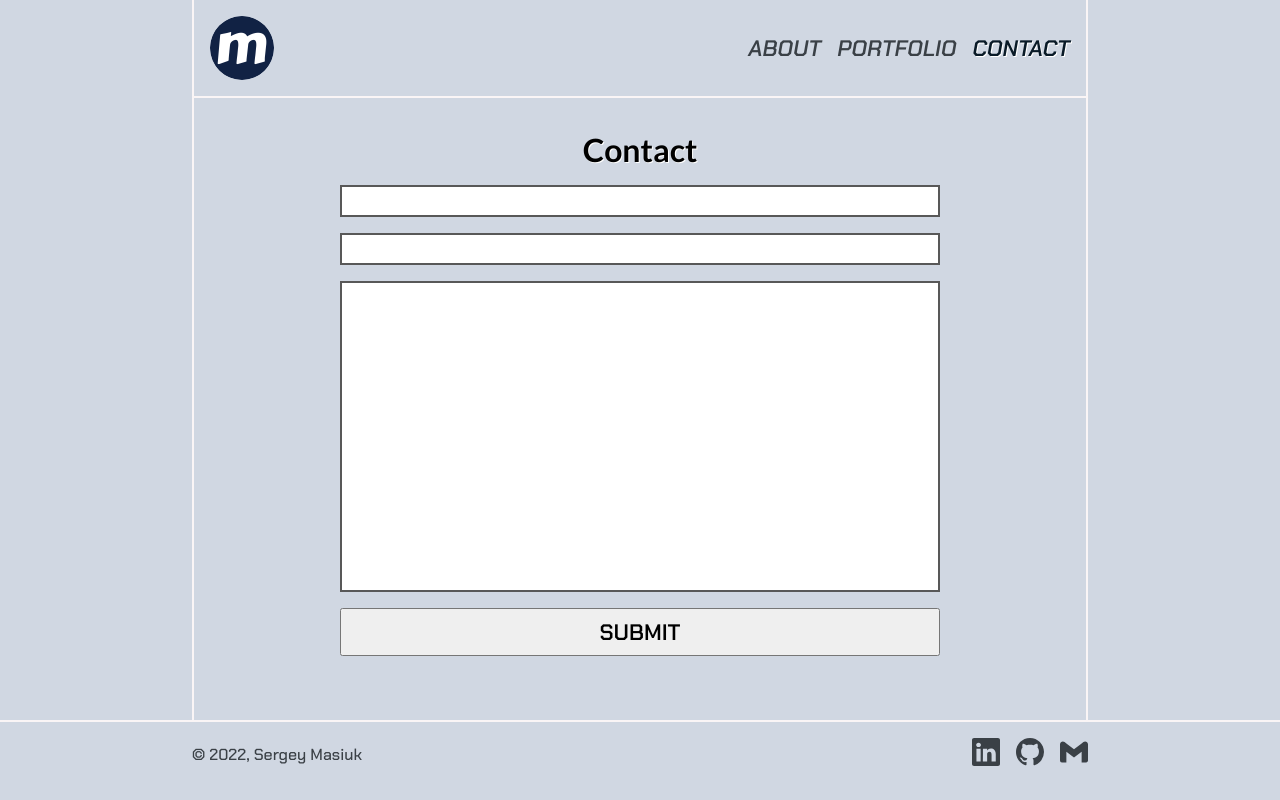
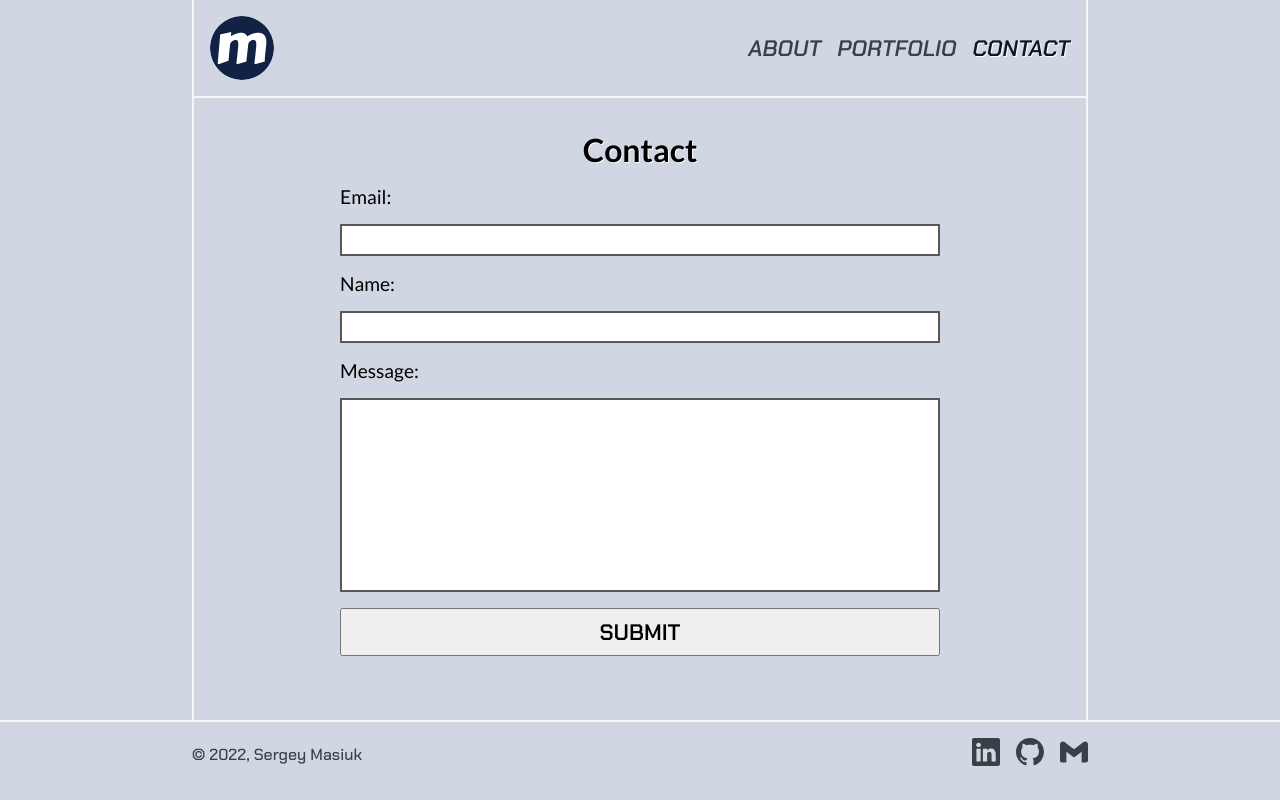
Before and after one commit to mayerror/sergeymasiuk, a React (Create React App) app in the folder sergeymasiuk/: page /#/contact in a window 1280 px wide. Built offline with nearby package versions, Linux system fonts and the light colour scheme.

Commit message:
feat: implement errors handling

```diff
--- a/sergeymasiuk/package.json
+++ b/sergeymasiuk/package.json
@@ -3,6 +3,9 @@
   "version": "0.1.0",
   "private": true,
   "dependencies": {
+    "@emotion/react": "^11.10.5",
+    "@emotion/styled": "^11.10.5",
+    "@mui/material": "^5.11.9",
     "@testing-library/jest-dom": "^5.16.5",
     "@testing-library/react": "^13.4.0",
     "@testing-library/user-event": "^13.5.0",
--- a/sergeymasiuk/src/assets/styles/_variables.scss
+++ b/sergeymasiuk/src/assets/styles/_variables.scss
@@ -6,6 +6,7 @@ $main-color-dark: #7f807f;
 $main-color-hard: #585858;
 $main-color-hard-dark: #091a27;
 $main-color-font: #3a4046;
+$main-color-error: #db2345;
 
 $second-color: #fc9700;
 $second-color-light: #ffc673;
--- a/sergeymasiuk/src/pages/Contact/Contact.css
+++ b/sergeymasiuk/src/pages/Contact/Contact.css
@@ -23,7 +23,7 @@
 }
 
 .contact__input {
-  font-size: 1.2rem;
+  font-size: 1rem;
   font-weight: 400;
   font-family: "Lato", sans-serif;
   padding-left: 0.3rem;
@@ -36,9 +36,22 @@
 
 .contact__text {
   width: 100%;
-  font-size: 1.2rem;
+  font-size: 1rem;
   flex: 1 1;
   resize: none;
+}
+
+.contact__label {
+  font-size: 1.2rem;
+  font-weight: 400;
+  font-family: "Lato", sans-serif;
+  text-align: left;
+}
+
+.contact__wrapper {
+  display: flex;
+  gap: 1rem;
+  align-items: center;
 }
 
 .contact__submit {
@@ -50,3 +63,12 @@
   margin-bottom: 2rem;
   cursor: pointer;
 }
+
+.contact__error {
+  display: inline-block;
+  border: 1px solid #b9a4a4;
+  background-color: #db2345;
+  padding: 0 0.4rem;
+  color: #fff;
+  border-radius: 0.2rem;
+}
--- a/sergeymasiuk/src/pages/Contact/Contact.scss
+++ b/sergeymasiuk/src/pages/Contact/Contact.scss
@@ -24,7 +24,7 @@
   }
 
   &__input {
-    font-size: 1.2rem;
+    font-size: 1rem;
     font-weight: 400;
     font-family: "Lato", sans-serif;
     padding-left: 0.3rem;
@@ -37,10 +37,23 @@
 
   &__text {
     width: 100%;
-    font-size: 1.2rem;
+    font-size: 1rem;
     flex: 1 1;
     resize: none;
     // height: 400px;
+  }
+
+  &__label {
+    font-size: 1.2rem;
+    font-weight: 400;
+    font-family: "Lato", sans-serif;
+    text-align: left;
+  }
+
+  &__wrapper {
+    display: flex;
+    gap: 1rem;
+    align-items: center;
   }
 
   &__submit {
@@ -52,4 +65,13 @@
     margin-bottom: 2rem;
     cursor: pointer;
   }
+
+  &__error {
+    display: inline-block;
+    border: 1px solid #b9a4a4;
+    background-color: $main-color-error;
+    padding: 0 0.4rem;
+    color: #fff;
+    border-radius: 0.2rem;
+  }
 }
--- a/sergeymasiuk/src/pages/Contact/Contact.tsx
+++ b/sergeymasiuk/src/pages/Contact/Contact.tsx
@@ -1,28 +1,50 @@
 import './Contact.scss';
 import { useForm } from 'react-hook-form';
+import { FcCheckmark } from 'react-icons/fc';
 
 type FormData = {
   email: string;
   name: string;
+  text: string;
 };
 
 function Contact() {
   const {
     register,
     handleSubmit,
-    watch,
-    formState: { errors },
+    reset,
+    formState: { errors, isSubmitSuccessful },
   } = useForm<FormData>();
 
-  const onSubmit = (data: FormData) => console.log(data);
-  const onError = (errorData: any) => console.log(errorData);
+  const onSubmit = (data: FormData) => {
+    console.log(data);
+    reset();
+  };
+  const onError = (errorData: any) => {
+    console.log(errorData);
+  };
 
   return (
     <main className="main contact">
-      <h1 className="contact__title">Contact</h1>
+      <div className="contact__wrapper">
+        <h1 className="contact__title">Contact</h1>
+        {isSubmitSuccessful && <FcCheckmark size={22} />}
+      </div>
       <form className="contact__form" noValidate onSubmit={handleSubmit(onSubmit, onError)}>
+        <div className="contact__wrapper">
+          <label className="contact__label" htmlFor="email">
+            Email:
+          </label>
+          {errors.email && errors.email.type === 'required' && (
+            <p className="contact__error">Email is required</p>
+          )}
+          {errors.email && errors.email.type === 'pattern' && (
+            <p className="contact__error">This is not an email</p>
+          )}
+        </div>
         <input
           className="contact__input contact__single"
+          id="email"
           type="email"
           {...register('email', {
             required: true,
@@ -32,14 +54,33 @@ function Contact() {
             },
           })}
         />
+        <div className="contact__wrapper">
+          <label className="contact__label" htmlFor="name">
+            Name:
+          </label>
+          {errors.name && <p className="contact__error">Name is required</p>}
+        </div>
         <input
           className="contact__input contact__single"
+          id="name"
           type="text"
           {...register('name', {
             required: true,
           })}
         />
-        <textarea className="contact__input contact__text" />
+        <div className="contact__wrapper">
+          <label className="contact__label" htmlFor="text">
+            Message:
+          </label>
+          {errors.text && <p className="contact__error">Message is required</p>}
+        </div>
+        <textarea
+          className="contact__input contact__text"
+          id="text"
+          {...register('text', {
+            required: true,
+          })}
+        />
         <input className="contact__submit" type="submit" value="Submit" />
       </form>
     </main>
```
Also changed, not shown: sergeymasiuk/.eslintrc.json, 1 other file (tests, documents, lock files or other folders).
